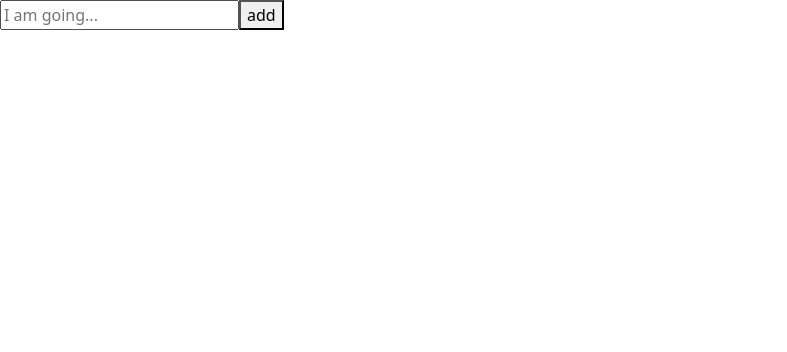
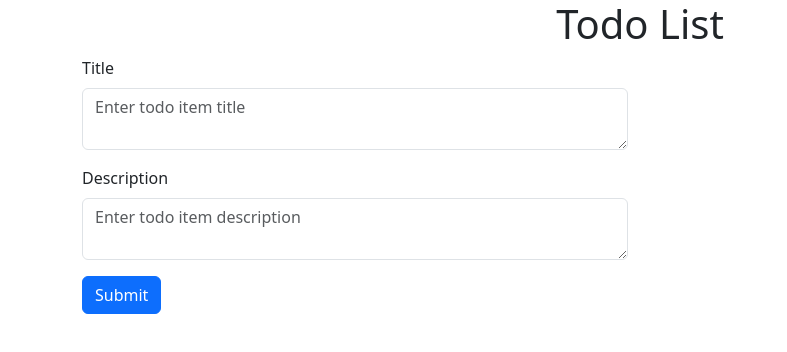
Before and after one commit to flyfarefly/REACT_HOMEWORK, a React (Vite) app in the folder vite-install-react/: page / in a window 1280 px wide. Shown: the top 352 px of the page, without its empty margins (0-787 px from the left). Built offline with nearby package versions, Linux system fonts and the light colour scheme.

Commit message:
HW 94.1 Almost works

```diff
--- a/vite-install-react/package.json
+++ b/vite-install-react/package.json
@@ -18,7 +18,8 @@
     "react": "^18.3.1",
     "react-bootstrap": "^2.10.4",
     "react-dom": "^18.3.1",
-    "react-prop-types": "^0.4.0"
+    "react-prop-types": "^0.4.0",
+    "uuid": "^10.0.0"
   },
   "devDependencies": {
     "@types/react": "^18.3.3",
--- a/vite-install-react/src/App.jsx
+++ b/vite-install-react/src/App.jsx
@@ -1,10 +1,13 @@
-import TodoBox from './components/TodoBox.jsx';
+// eslint-disable-next-line no-unused-vars
+import React from 'react';
+import 'bootstrap/dist/css/bootstrap.min.css';
+import TodoList from './components/TodoList';
 
 function App() {
   return (
-    <>
-      <TodoBox></TodoBox>
-    </>
+    <div>
+      <TodoList />
+    </div>
   );
 }
 
--- a/vite-install-react/src/components/TodoBox.jsx
+++ /dev/null
@@ -1,52 +0,0 @@
-// eslint-disable-next-line no-unused-vars
-import React, { useState } from 'react';
-import { v4 as uuidv4 } from 'uuid';
-
-function TodoBox() {
-  const [todos, setTodos] = useState([]);
-  const [inputValue, setInputValue] = useState('');
-
-  const handleInputChange = (e) => {
-    setInputValue(e.target.value);
-  };
-
-  const handleAddTodo = (e) => {
-    e.preventDefault();
-    if (inputValue.trim()) {
-      const newTodo = {
-        id: uuidv4(),
-        text: inputValue
-      };
-      setTodos((prevTodos) => [newTodo, ...prevTodos]);
-      setInputValue('');
-    }
-  };
-
-  const handleRemoveTodo = (id) => {
-    setTodos((prevTodos) => prevTodos.filter((todo) => todo.id !== id));
-  };
-
-  return (
-    <div>
-      <form onSubmit={handleAddTodo}>
-        <input
-          type="text"
-          value={inputValue}
-          onChange={handleInputChange}
-          placeholder="I am going..."
-        />
-        <button type="submit">add</button>
-      </form>
-      <div>
-        {todos.map((todo) => (
-          <div key={todo.id}>
-            <button onClick={() => handleRemoveTodo(todo.id)}>Remove</button>
-            {todo.text}
-          </div>
-        ))}
-      </div>
-    </div>
-  );
-}
-
-export default TodoBox;
--- /dev/null
+++ b/vite-install-react/src/components/TodoForm/TodoForm.jsx
@@ -0,0 +1,64 @@
+import React, { useState } from 'react';
+import { Button, Form } from 'react-bootstrap';
+import PropTypes from 'prop-types';
+
+function TodoForm({ onSubmit }) {
+  const [formData, setFormData] = useState({
+    title: '',
+    description: ''
+  });
+
+  const handleChange = ({ target }) => {
+    setFormData((prevData) => ({
+      ...prevData,
+      [target.name]: target.value
+    }));
+  };
+
+  const handleSubmit = (e) => {
+    e.preventDefault();
+    e.stopPropagation();
+    for (const key in formData) {
+      if (formData[key].trim() === '') {
+        return alert(`${key} is empty`);
+      }
+    }
+    onSubmit({ ...formData });
+  };
+
+  const { title, description } = formData;
+
+  return (
+    <Form onSubmit={handleSubmit}>
+      <Form.Group className="mb-3" controlId="todoItemTitle">
+        <Form.Label>Title</Form.Label>
+        <Form.Control
+          name="title"
+          as="textarea"
+          type="text"
+          placeholder="Enter todo item title"
+          onChange={handleChange}
+          value={title}
+        />
+      </Form.Group>
+      <Form.Group className="mb-3" controlId="todoItemDescription">
+        <Form.Label>Description</Form.Label>
+        <Form.Control
+          name="description"
+          as="textarea"
+          type="text"
+          placeholder="Enter todo item description"
+          onChange={handleChange}
+          value={description}
+        />
+      </Form.Group>
+      <Button type="submit">Submit</Button>
+    </Form>
+  );
+}
+
+TodoForm.propTypes = {
+  onSubmit: PropTypes.func.isRequired
+};
+
+export default TodoForm;
--- /dev/null
+++ b/vite-install-react/src/components/TodoForm/index.js
@@ -0,0 +1,2 @@
+import TodoForm from './TodoForm';
+export default TodoForm;
--- /dev/null
+++ b/vite-install-react/src/components/TodoItem/TodoItem.jsx
@@ -0,0 +1,24 @@
+import React from 'react';
+import { Button, Card } from 'react-bootstrap';
+import PropTypes from 'prop-types';
+
+function TodoItem({ title, body }) {
+  return (
+    <Card>
+      <Card.Body>
+        <Card.Title>{title}</Card.Title>
+        <Card.Text>{body}</Card.Text>
+      </Card.Body>
+      <Button type="delete" onClick={() => this.handleRemoveTodo(todo.id)}>
+        Delete
+      </Button>
+    </Card>
+  );
+}
+
+TodoItem.propTypes = {
+  title: PropTypes.string.isRequired,
+  body: PropTypes.string.isRequired
+};
+
+export default TodoItem;
--- /dev/null
+++ b/vite-install-react/src/components/TodoItem/index.js
@@ -0,0 +1,2 @@
+import TodoItem from './TodoItem';
+export default TodoItem;
--- /dev/null
+++ b/vite-install-react/src/components/TodoList/TodoList.jsx
@@ -0,0 +1,42 @@
+import React, { useState } from 'react';
+import { Container, Row, Col } from 'react-bootstrap';
+import TodoForm from '../TodoForm';
+import TodoItem from '../TodoItem';
+
+function TodoList() {
+  const [data, setData] = useState([]);
+
+  const handleSubmit = (todoItem) => {
+    setData((prevData) => [...prevData, todoItem]);
+  };
+
+  return (
+    <div className="todo-list">
+      <div className="text-center">
+        <h1>Todo List</h1>
+      </div>
+      <Container>
+        <Row>
+          <Col xs={6}>
+            <TodoForm onSubmit={handleSubmit} />
+          </Col>
+          <Col xs={6}>
+            <Row>
+              {data.map(({ title, description }, index) => (
+                <Col
+                  key={title + '_' + index}
+                  data-id={title + '_' + index}
+                  xs={4}
+                  className="mb-4">
+                  <TodoItem title={title} body={description} />
+                </Col>
+              ))}
+            </Row>
+          </Col>
+        </Row>
+      </Container>
+    </div>
+  );
+}
+
+export default TodoList;
--- /dev/null
+++ b/vite-install-react/src/components/TodoList/index.js
@@ -0,0 +1,2 @@
+import TodoList from './TodoList';
+export default TodoList;
```
Also changed, not shown: 1 other file (tests, documents, lock files or other folders).
